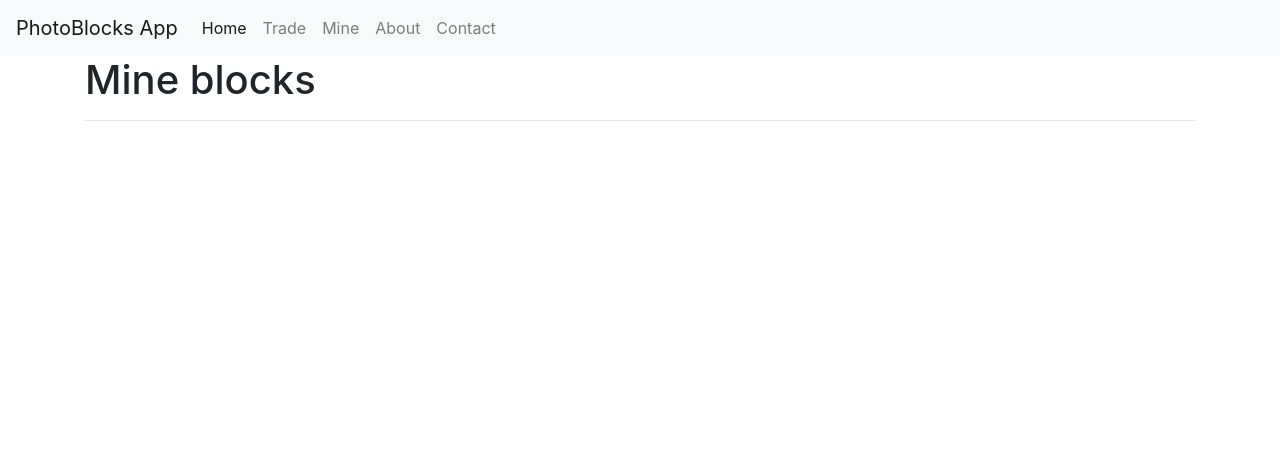
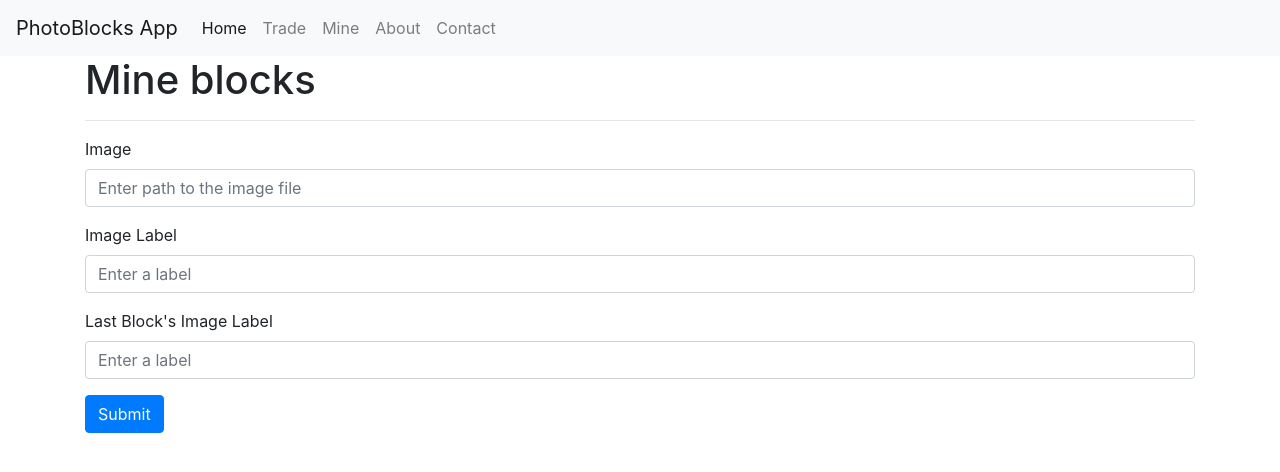
Before and after one commit to ericharmeling/photoblocks, a Flask app: page /mine in a window 1280 px wide. Shown: the top 472 px of the page. Run offline with Flask 2, Linux system fonts and the light colour scheme; some libraries are stand-ins or nearby versions.

Commit message:
Forms added

```diff
--- a/templates/mine.html
+++ b/templates/mine.html
@@ -3,4 +3,19 @@
 {% block body %}
 <h1>Mine blocks</h1>
 <hr>
+<form action="{{ url_for('mine') }}" method="post">
+  <div class="form-group">
+    <label for="image">Image</label>
+    <input class="form-control" id="image" aria-describedby="imageHelp" placeholder="Enter path to the image file">
+  </div>
+  <div class="form-group">
+    <label for="label">Image Label</label>
+    <input class="form-control" id="label" aria-describedby="labelHelp" placeholder="Enter a label">
+  </div>
+  <div class="form-group">
+    <label for="last_label">Last Block's Image Label</label>
+    <input class="form-control" id="last_label" aria-describedby="lastHelp" placeholder="Enter a label">
+  </div>
+  <button class="btn btn-primary">Submit</button>
+</form>
 {% endblock %}
```
